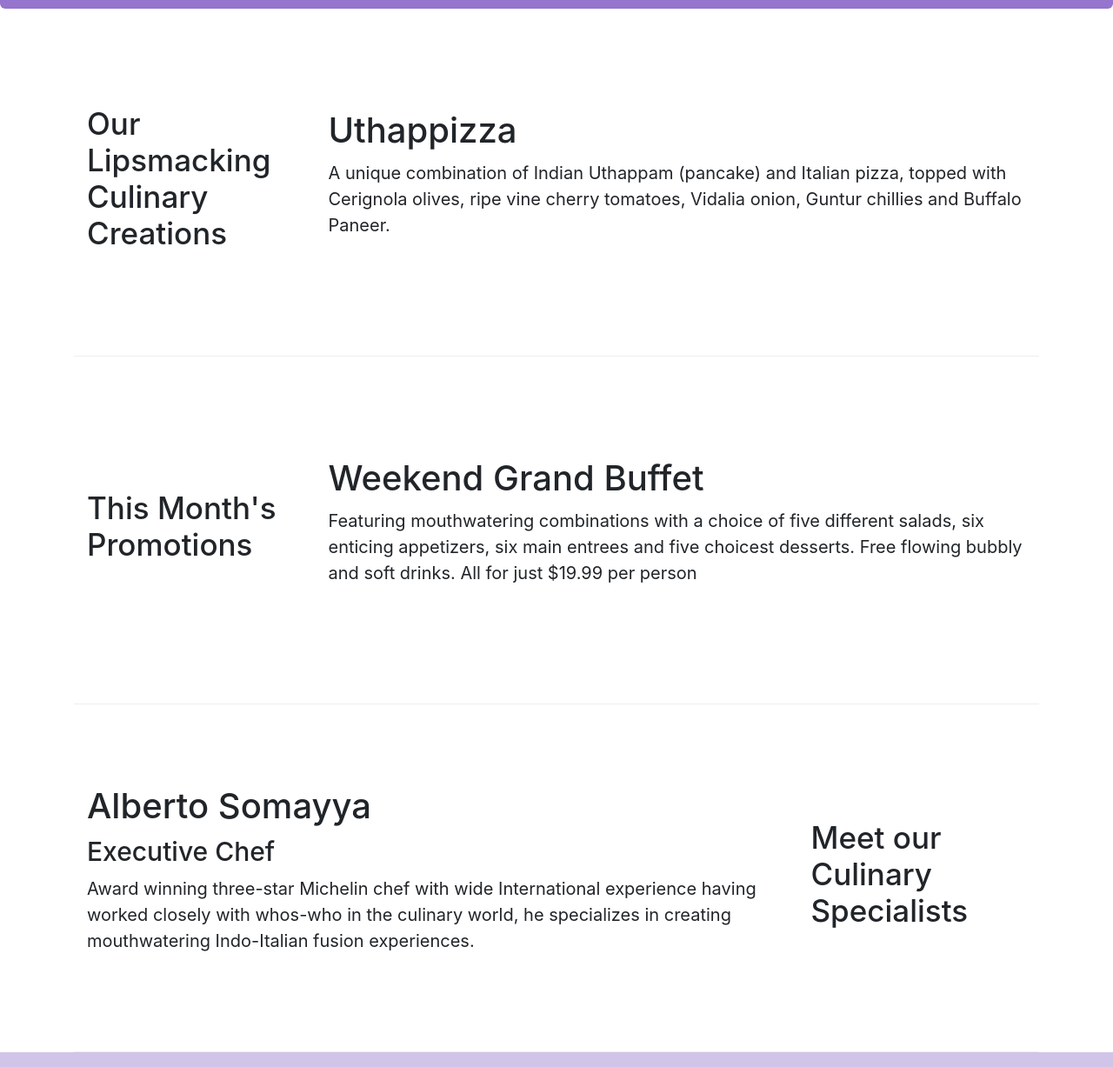
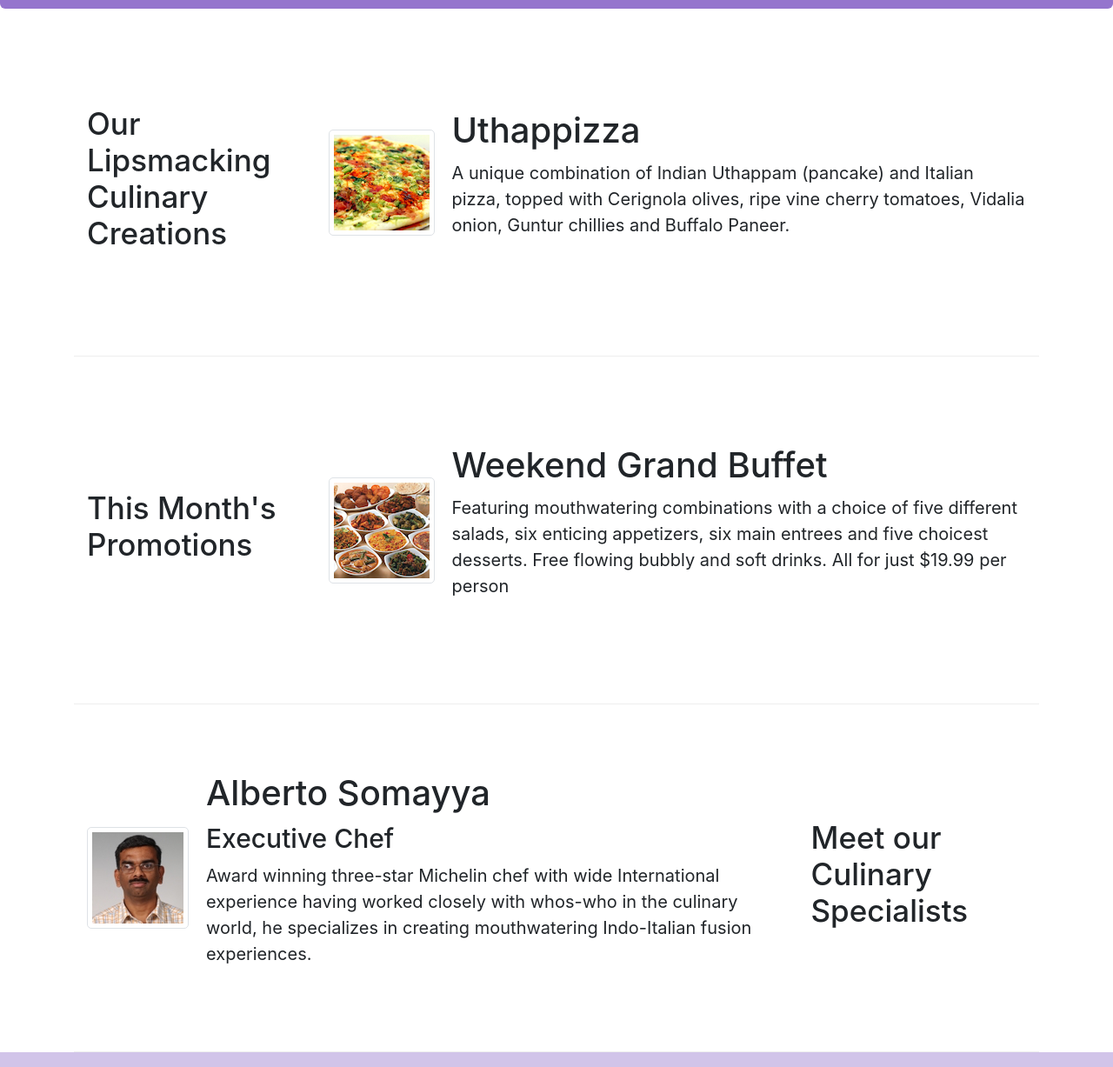
Before and after one commit to rahulanand10/mern, a website: page index.html in a window 1280 px wide. Shown: the part 360-1587 px from the top of the page at 87% size. Drawn offline with nearby package versions, Linux system fonts and the light colour scheme.

Commit message:
images and media

```diff
--- a/index.html
+++ b/index.html
@@ -22,7 +22,7 @@
                     <span class="navbar-toggler-icon"></span>
                 </button>
 
-                <a href="#" class="navbar-brand mr-auto" id="">Ristorante Con Fusions</a>
+                <a href="#" class="navbar-brand mr-auto" id=""><img src="img/logo.png" height="39" width="41"></a>
 
                 <div class="collapse navbar-collapse" id="Navbar">
                     <ul class="navbar-nav mr-auto">
@@ -41,8 +41,9 @@
                     <h1>Ristorante con Fusion</h1>
                     <p>We take inspiration from the World's best cuisines, and create a unique fusion experience. Our lipsmacking creations will tickle your culinary senses!</p>
                 </div>
-                <div class="col-12 col-sm">
-                </div>
+                <div class="col-12 col-sm align-self-center">
+                    <img src="img/logo.png" alt="hello" class="img-fluid">
+                </div>>
             </div>
         </div>
     </header>
@@ -53,8 +54,13 @@
                 <h3>Our Lipsmacking Culinary Creations</h3>
             </div>
             <div class="col col-sm col-md">
-                <h2>Uthappizza</h2>
-                <p>A unique combination of Indian Uthappam (pancake) and Italian pizza, topped with Cerignola olives, ripe vine cherry tomatoes, Vidalia onion, Guntur chillies and Buffalo Paneer.</p>
+                <div class="media">
+                    <img src="img/uthappizza.png" alt="Uthappizza" class="d-flex mr-3 img-thumbnail align-self-center">
+                        <div class="media-body">
+                            <h2 class="mt-0">Uthappizza</h2>
+                            <p class="d-none d-sm-block">A unique combination of Indian Uthappam (pancake) and Italian pizza, topped with Cerignola olives, ripe vine cherry tomatoes, Vidalia onion, Guntur chillies and Buffalo Paneer.</p>
+                        </div>
+                </div>
             </div>
         </div>
 
@@ -64,8 +70,13 @@
                 <h3>This Month's Promotions</h3>
             </div>
             <div class="col col-sm col-md">
-                <h2>Weekend Grand Buffet</h2>
-                <p>Featuring mouthwatering combinations with a choice of five different salads, six enticing appetizers, six main entrees and five choicest desserts. Free flowing bubbly and soft drinks. All for just $19.99 per person </p>
+                <div class="media">
+                    <img src="img/buffet.png" alt="Buffer" class="d-flex mr-3 img-thumbnail align-self-center">
+                        <div class="media-body">
+                            <h2 class="mt-0">Weekend Grand Buffet</h2>
+                            <p class="d-none d-sm-block">Featuring mouthwatering combinations with a choice of five different salads, six enticing appetizers, six main entrees and five choicest desserts. Free flowing bubbly and soft drinks. All for just $19.99 per person </p>
+                        </div>
+                </div>
             </div>
         </div>
 
@@ -73,10 +84,15 @@
             <div class="col-12 col-sm-4 order-sm-last col-md-3">
                 <h3>Meet our Culinary Specialists</h3>
             </div>
-            <div class="col-12 col-sm order-sm-first col-md">
-                <h2>Alberto Somayya</h2>
-                <h4>Executive Chef</h4>
-                <p>Award winning three-star Michelin chef with wide International experience having worked closely with whos-who in the culinary world, he specializes in creating mouthwatering Indo-Italian fusion experiences. </p>
+            <div class="col col-sm col-md">
+                <div class="media">
+                    <img src="img/alberto.png" alt="Alberto" class="d-flex mr-3 img-thumbnail align-self-center">
+                    <div class="media-body">
+                        <h2 class="mt-0">Alberto Somayya</h2>
+                        <h4 class="mt-0">Executive Chef</h4>
+                        <p class="d-none d-sm-block">Award winning three-star Michelin chef with wide International experience having worked closely with whos-who in the culinary world, he specializes in creating mouthwatering Indo-Italian fusion experiences. </p>
+                    </div>
+                </div>
             </div>
         </div>
     </div>
```
Also changed, not shown: aboutus.html (+4 -4 lines), contactus.html (+3 -2 lines), img/alberto.png (added), img/buffet.png (added), img/logo.png (added), img/uthappizza.png (added), 1 other file.
